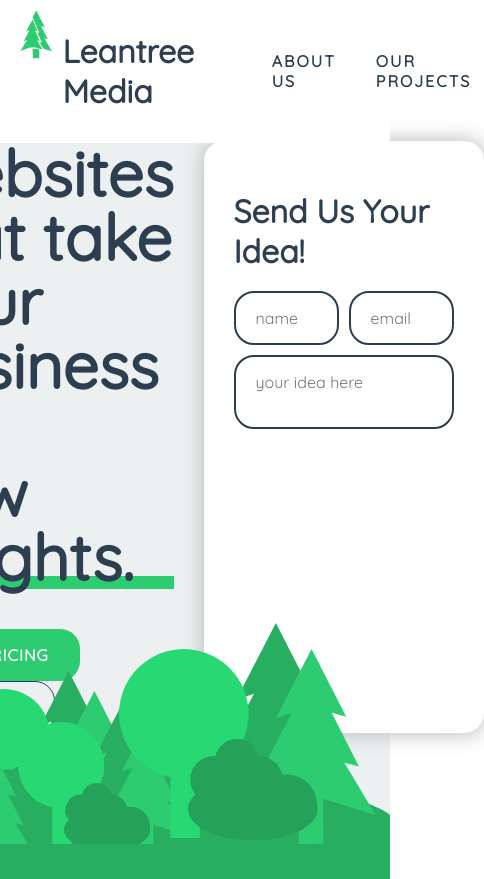
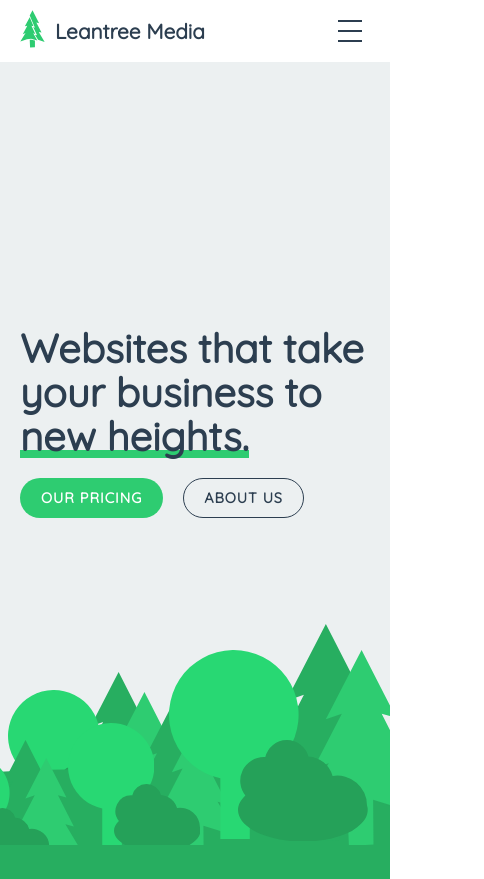
Before and after one commit to leantreemedia/leantreemedia-website, a Gatsby site: page / in a window 390 px wide. Shown: the top 879 px of the page, 484 px wide, since content can reach past the window. Built offline with nearby package versions, Linux system fonts and the light colour scheme; Gatsby itself is replaced by a stand-in of ours.

Commit message:
Add mobile styles

```diff
--- a/src/components/HeroBackground.tsx
+++ b/src/components/HeroBackground.tsx
@@ -3,7 +3,7 @@ import Land from './objects/Land';
 import TreeGroup from './TreeGroup';
 
 const HeroBackground = () => (
-  <div className='hero-background' style={{ position: 'absolute', top: 0, right: 0, width: '100%', height: '100%', overflow: 'hidden', minWidth: '1200px' }} >
+  <div className='hero-background'>
     <div className='forest'>
       <TreeGroup zIndex={70} delay={0.25} style={{ right: '0%', bottom: '0%', minWidth: '12%' }}/>
       <TreeGroup zIndex={60} delay={0.2} style={{ right: '16%', bottom: '-10px', minWidth: '8%'}}/>
--- a/src/pages/index.tsx
+++ b/src/pages/index.tsx
@@ -4,10 +4,12 @@ import HeroBackground from "../components/HeroBackground"
 import Logo from "../components/objects/Logo"
 
 const IndexPage = () => {
+  const [mobileNav, setMobileNav] = React.useState(false);
+
   return (
     <main>
       <title>Leantree Media</title>
-      <header>
+      <header className="main-header">
         <div className="header-cols">
           <div className="header-logo">
             <Logo />
@@ -20,6 +22,29 @@ const IndexPage = () => {
             </ul>
           </nav>
           <div className="highlight"><a href="#">Contact Us</a></div>
+        </div>
+      </header>
+      <header className="mobile-header">
+        <div className="header-cols">
+          <div className="header-logo">
+            <Logo />
+          </div>
+          <div className="mobile-menu">
+            <div className="highlight"><a href="#">Contact Us</a></div>
+            <button className="hamburger" onClick={(e) => setMobileNav(true)}>
+              <span></span>
+              <span></span>
+              <span></span>
+            </button>
+            <nav style={{ display: mobileNav ? 'grid' : 'none'}}>
+              <button className="close-nav" onClick={(e) => setMobileNav(false)}><span></span><span></span></button>
+              <ul className="header-nav">
+                <li><a href="#">About Us</a></li>
+                <li><a href="#">Our Projects</a></li>
+                <li><a href="#">Pricing</a></li>
+              </ul>
+            </nav>
+          </div>
         </div>
       </header>
       <section className="hero">
--- a/src/styles/layout.scss
+++ b/src/styles/layout.scss
@@ -20,6 +20,15 @@ body, input, textarea {
 a {
   color: $dark-color;
   text-decoration: none;
+}
+
+button {
+  appearance: none;
+  background: none;
+  border: none;
+  padding: 0;
+  margin: 0;
+  cursor: pointer;
 }
 
 input, textarea {
@@ -49,13 +58,14 @@ section {
   justify-content: center;
   align-content: center;
   min-width: 100%;
-  min-height: 800px;
+  min-height: 600px;
   padding: 20px 0;
 }
 
 section .inner {
   max-width: 1200px;
   margin: 0 auto;
+  padding: 0px 20px;
 }
 
 section.hero {
@@ -68,13 +78,25 @@ section.about {
   background-color: $dark-primary-color
 }
 
+section.hero .inner {
+  position: fixed;
+  top: 50%;
+  left: 0;
+  width: 100%;
+  transform: translateY(-50%);
+  max-width: 100%;
+}
+
 .two-cols {
   display: grid;
   grid-template-columns: 3fr 2fr;
   column-gap: 30px;
+  align-items: center;
+  max-width: 1200px;
+  margin: 0 auto;
 }
 
-header {
+header.main-header {
   position: fixed;
   top: 0;
   left: 0;
@@ -84,47 +106,165 @@ header {
   background-color: white;
 }
 
-.logo-icon > svg {
+header.mobile-header {
+  width: 100%;
+  z-index: 1000;
+  padding: 10px 20px;
+  background-color: white;
+}
+
+header.main-header .logo-icon > svg {
   fill: $primary-color;
   max-width: 300px;
 }
 
-.logo-text > h1 {
+header.mobile-header .logo-icon > svg {
+  fill: $primary-color;
+  max-width: 200px;
+}
+
+header.main-header .logo-text > h1 {
   font-weight: bold;
   color: $dark-color;
 }
 
-.header-logo .logo {
+header.mobile-header .logo-text > h1 {
+  font-size: 1.3rem;
+  font-weight: bold;
+  color: $dark-color;
+  margin: 0;
+}
+
+header.main-header .header-logo .logo,
+header.mobile-header .header-logo .logo {
   display: flex;
   width: fit-content;
+  align-items: center;
 }
 
-.header-logo .logo .logo-icon {
+header.main-header .header-logo .logo .logo-icon,
+header.mobile-header .header-logo .logo .logo-icon {
   width: 50px;
   margin-right: 10px;
   transform-origin: center bottom;
 }
 
-.header-logo .logo:hover .logo-icon {
+header.mobile-header .header-logo .logo .logo-icon {
+  width: 25px;
+}
+
+header.main-header .header-logo .logo:hover .logo-icon {
   animation: 0.3s ease-in-out 0s 1 normal wind-logo-beginning, 1s ease-in-out 0.3s infinite normal wind-logo-continue;
 }
 
-.header-cols {
+header.main-header .header-cols,
+header.mobile-header .header-cols {
   display: grid;
-  grid-template-columns: 1fr 2fr 1fr;
+  grid-template-columns: 2fr 3fr 2fr;
   align-items: center;
 }
+header.mobile-header .header-cols {
+  grid-template-columns: 1fr 1fr;
+}
 
-ul.header-nav {
+header.main-header ul.header-nav {
   display: flex;
   justify-content: center;
+  margin: 0;
+  padding: 0;
 }
 
-ul.header-nav > li {
+header.mobile-header .mobile-menu {
+  display: flex;
+  justify-content: right;
+}
+
+.mobile-menu .hamburger {
+  display: grid;
+  width: 40px;
+  grid-template-columns: 1fr;
+  place-content: center;
+  row-gap: 8px;
+  margin-left: 20px;
+  padding: 0 8px;
+}
+
+.mobile-menu .hamburger > span {
+  display: block;
+  height: 2px;
+  width: 100%;
+  background: $dark-color
+}
+
+.mobile-menu .close-nav {
+  position: absolute;
+  top: 0;
+  right: 0;
+  width: 50px;
+  height: 50px;
+  padding: 0 8px;
+  display: grid;
+  grid-template-columns: 1fr;
+  place-content: center;
+}
+
+.mobile-menu .close-nav::before {
+  content: '';
+  width: 100%;
+  height: 2px;
+  background: white;
+  display: block;
+  transform: translateY(1px) rotate(45deg);
+}
+
+.mobile-menu .close-nav::after {
+  content: '';
+  width: 100%;
+  height: 2px;
+  background: white;
+  display: block;
+  transform: translateY(-1px) rotate(-45deg);
+}
+
+
+.mobile-menu nav {
+  position: fixed;
+  top: 0;
+  left: 0;
+  width: 100%;
+  height: 100%;
+  z-index: 1000;
+  background-color: $primary-color;
+  display: none;
+  place-items: center;
+}
+
+.mobile-menu ul {
+  display: block;
+  padding: 0;
+  margin: 0;
+}
+.mobile-menu ul.header-nav > li {
+  display: block;
+  text-align: center;
+}
+
+.mobile-menu ul.header-nav > li > a {
+  display: block;
+  color: white;
+  padding: 10px 20px;
+  font-weight: bold;
+  text-transform: uppercase;
+  letter-spacing: 2px;
+  font-size: 2rem;
+  margin: 10px 0px;
+}
+
+header.main-header ul.header-nav > li {
   display: block;
 }
 
-ul.header-nav > li > a {
+header.main-header ul.header-nav > li > a {
   display: block;
   color: $dark-color;
   padding: 10px 20px;
@@ -135,16 +275,18 @@ ul.header-nav > li > a {
   transition: all 0.1s;
 }
 
-ul.header-nav > li > a:hover {
+header.main-header ul.header-nav > li > a:hover {
   color: white;
   background: $primary-color;
 }
 
-header .highlight {
+header.main-header .highlight,
+header.mobile-header .highlight {
   text-align: right;
 }
 
-header .highlight > a {
+header.main-header .highlight > a,
+header.mobile-header .highlight > a {
   display: inline-block;
   color: white;
   background: $primary-color;
@@ -155,6 +297,23 @@ header .highlight > a {
   border-radius: 20px;
   transition: all 0.3s;
 }
+
+header.mobile-header .highlight > a {
+  font-size: 0.9rem;
+  padding: 10px 20px;
+}
+
+header.main-header .highlight > a:hover {
+  transform: scale(1.05);
+  box-shadow: $dark-primary-color 4px 4px;
+}
+
+header.mobile-header {
+  display: none;
+  position: relative;
+  z-index: 1000;
+}
+
 
 a.button {
   display: inline-block;
@@ -186,13 +345,16 @@ a.button.button-secondary:hover {
   color: white;
 }
 
-header .highlight > a:hover {
-  transform: scale(1.05);
-  box-shadow: $dark-primary-color 4px 4px;
-}
-
-.hero-background {
+.hero-background, .forest {
   pointer-events: none;
+  position: absolute;
+  top: 0px;
+  right: 0px;
+  width: 100%;
+  height: 100%;
+  overflow: hidden;
+  min-width: 1200px;
+  max-width: 2000px;
 }
 
 .hero-text > h1 {
@@ -286,3 +448,48 @@ header .highlight > a:hover {
   animation-iteration-count: infinite;
   animation-timing-function: ease-in-out
 }
+
+@media (max-width: 1200px) {
+  header.main-header { display: none; }
+  header.mobile-header { display: block; }
+  section.hero { margin-top: -61px; }
+
+  .hero-text > h1 {
+    font-size: 2.5rem;
+    line-height: 1.1;
+  }
+
+  .button-group {
+    margin-top: 20px;
+  }
+
+  .hero-background > .forest {
+    transform: translateX(50px);
+  }
+
+  a.button {
+    padding: 10px 20px;
+    font-size: 0.9rem;
+  }
+}
+
+@media (max-width: 950px) {
+  .two-cols {
+    grid-template-columns: 1fr;
+  }
+
+  .contact-form {
+    display: none;
+  }
+
+  .hero-text {
+    max-width: 500px;
+  }
+}
+
+@media (max-width: 450px) {
+  header.mobile-header .highlight { display: none; }
+  header.mobile-header .header-cols {
+    grid-template-columns: 2fr 1fr;
+  }
+}
```
